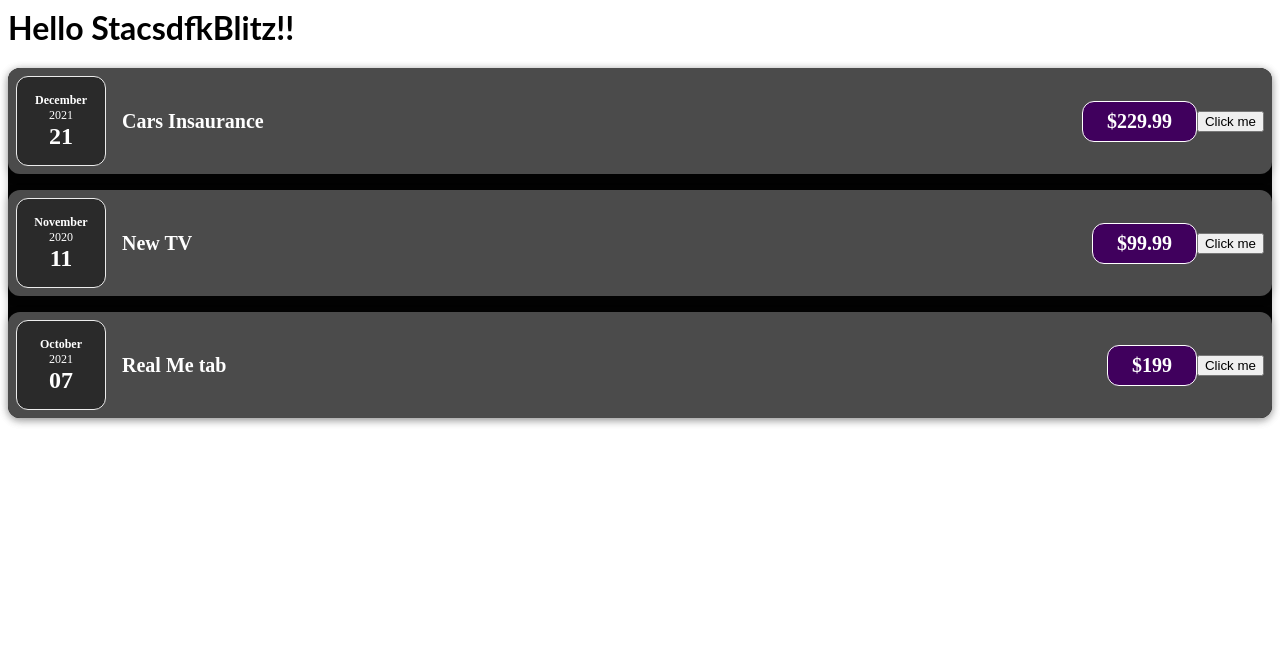
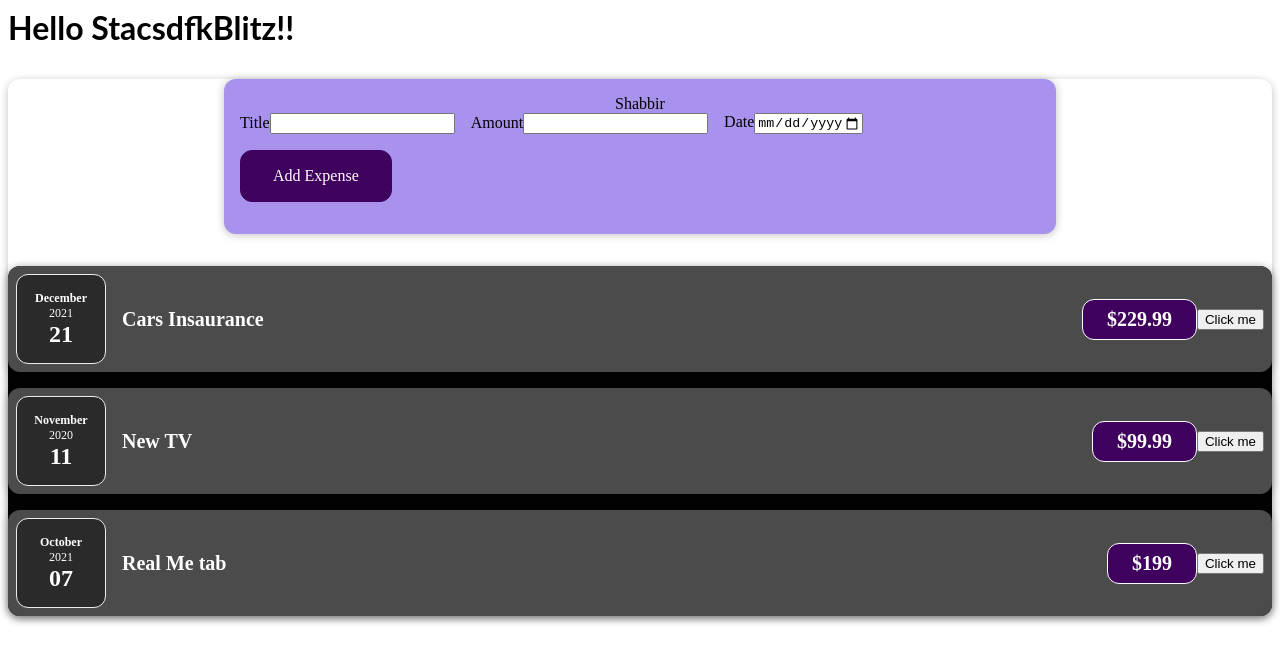
Before and after one commit to Shabbir16/react-basis, a React (Create React App) app: page / in a window 1280 px wide. Shown: the top 662 px of the page. Built offline with nearby package versions, Linux system fonts and the light colour scheme.

Commit message:
3 files modified

```diff
--- a/src/components/Expense.js
+++ b/src/components/Expense.js
@@ -2,6 +2,7 @@
 import ExpenseItems  from './ExpenseItems';
 import Cards from './Cards';
 import './Expances.css';
+import NewExpense  from './NewExpense/NewExpense';
 
 function Expense(props){
   let expenseArr = props.data;
@@ -18,8 +19,11 @@
     }
 
     return (
+      <Cards>
+        <NewExpense/>
       <Cards className="expense">
        {arr}
+      </Cards>
       </Cards>
     )
 }
--- a/src/components/ExpenseForm/ExpenseForm.js
+++ b/src/components/ExpenseForm/ExpenseForm.js
@@ -0,0 +1,38 @@
+import React from 'react';
+import './ExpenseForm.css';
+import {useState} from 'react';
+
+const ExpenseForm = ()=>{
+  const [shabbir,setShabbir] = useState('Shabbir');
+  const titleChageHandler = (event)=>{
+    // console.log(event.target.value);
+    setShabbir(event.target.value);
+  }
+
+
+
+  return (
+    <form>
+      <span>{shabbir}</span>
+      <div className="new-expense__controls">
+        <div clasName="new-expense__control">
+          <label>Title</label>
+          <input type="text" onChange={titleChageHandler}/>
+        </div>
+        <div clasName="new-expense__control">
+          <label>Amount</label>
+          <input type="number" min="0.01" step="0.01" />
+        </div>
+        <div clasName="new-expense__control">
+          <label>Date</label>
+          <input type="date" min="2019-01-01" max="2022-12-31" />
+        </div>
+        <div className="new-expense__actions">
+          <button type="submit">Add Expense</button>
+        </div>
+      </div>
+    </form>
+  )
+};
+
+export default ExpenseForm;
--- a/src/components/NewExpense/NewExpense.js
+++ b/src/components/NewExpense/NewExpense.js
@@ -1,7 +1,13 @@
 import React from 'react';
+import './NewExpense.css';
+import ExpenseForm from '../ExpenseForm/ExpenseForm'
 
 const NewExpense = () => {
-  return <div className="new-expense"></div>;
+  return (
+          <div className="new-expense">
+            <ExpenseForm/>
+          </div>
+  )
 };
 
 export default NewExpense;
```
